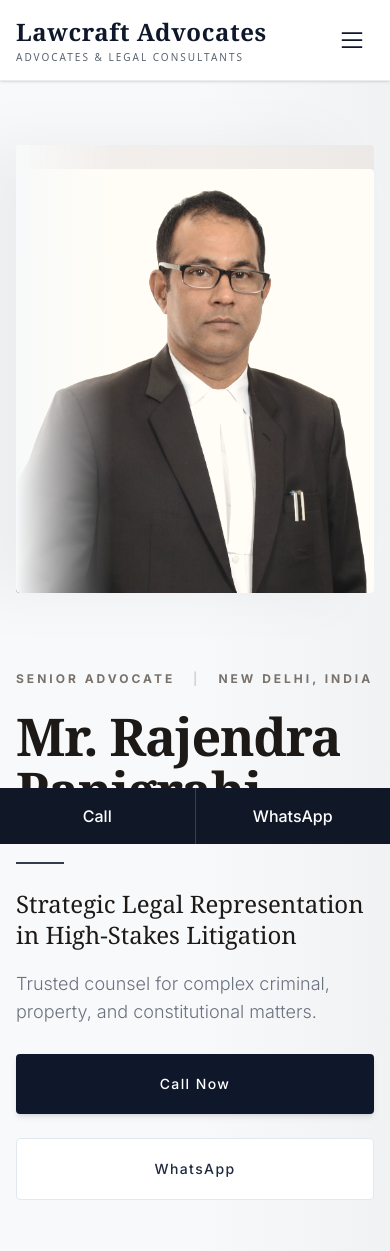
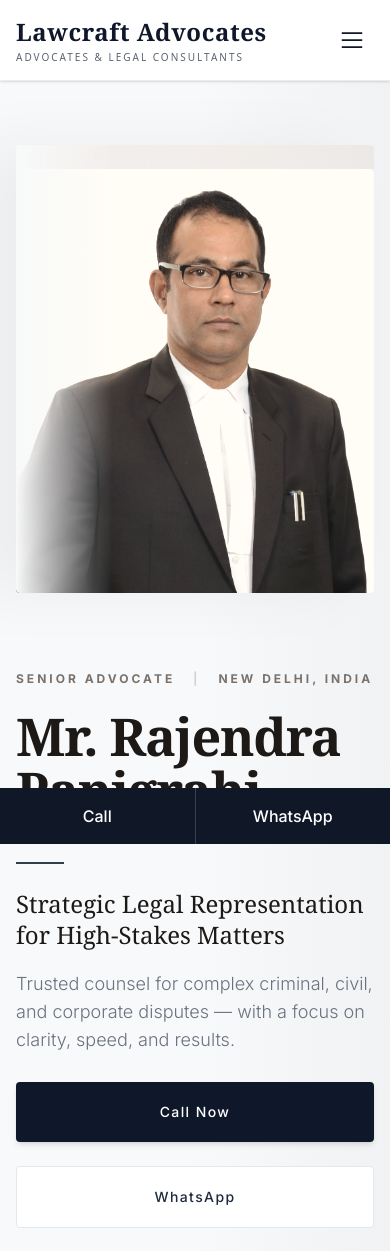
Before and after one commit to sibananda15/lawcraft, a Next.js app: page / in a window 390 px wide. Shown: the top 1251 px of the page. Built offline with nearby package versions, Linux system fonts and the light colour scheme; a web font is replaced by a local one.

Commit message:
feat: add HeroSection component with responsive layout and profile details

```diff
--- a/components/sections/HeroSection.tsx
+++ b/components/sections/HeroSection.tsx
@@ -46,12 +46,12 @@ const HeroSection = ({
 
                         {/* Tagline */}
                         <h2 className="text-2xl md:text-3xl lg:text-4xl font-serif text-stone-900 font-medium leading-[1.3] mb-5 max-w-2xl">
-                            Strategic Legal Representation in High-Stakes Litigation
+                            Strategic Legal Representation for High-Stakes Matters
                         </h2>
 
                         {/* Description (1-2 lines only) */}
                         <p className="text-[#6b7280] text-lg md:text-xl md:leading-[1.7] font-light max-w-lg mb-7">
-                            Trusted counsel for complex criminal, property, and constitutional matters.
+                            Trusted counsel for complex criminal, civil, and corporate disputes — with a focus on clarity, speed, and results.
                         </p>
 
                         {/* CTA Buttons */}
```
